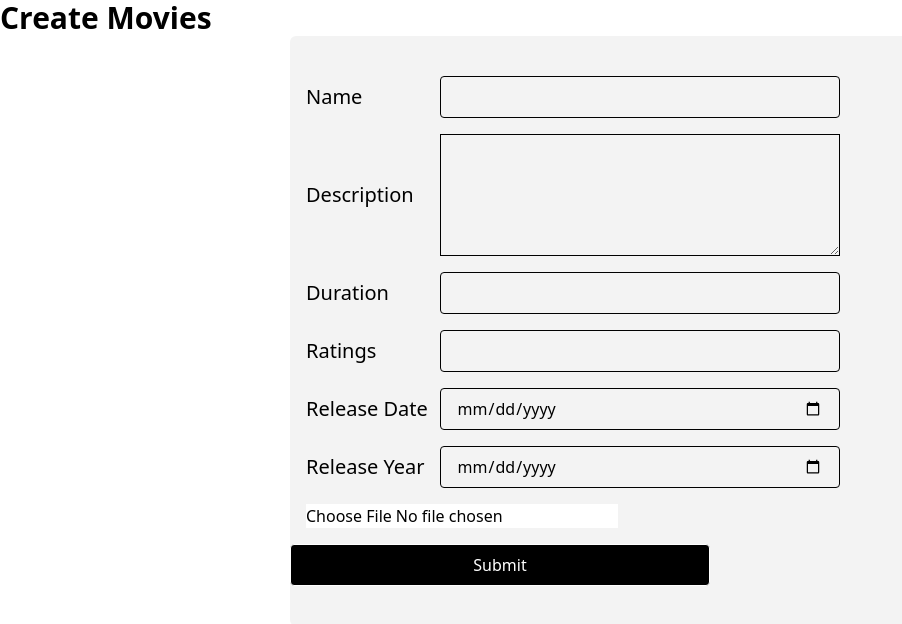
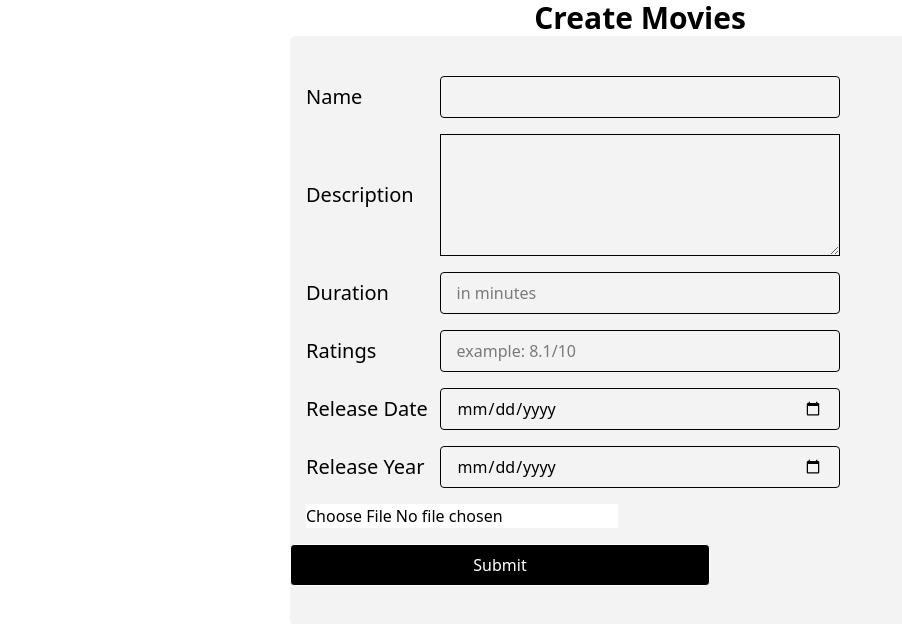
Before and after one commit to HarishBabu-DV/Form-Handling, a React (Vite) app: page / in a window 1280 px wide. Shown: the top 624 px of the page, without its empty margins (0-902 px from the left). Built offline with nearby package versions, Linux system fonts and the light colour scheme.

Commit message:
Created min and max for number inputs

```diff
--- a/src/pages/FormPage.jsx
+++ b/src/pages/FormPage.jsx
@@ -11,15 +11,24 @@ const FormPage = () => {
     duration:"",
     ratings:"",
     releaseDate:"",
-    releaseYear:""
+    releaseYear:"",
+    uploadedFile:""
   })
   const handleInputChange=(event)=>{
     [event.target.name]=event.target.value;
   }
+  const handleFileChange=(event)=>{
+    event.target.files && setFormData({
+      ...formData,
+      uploadedFile:event.target.files[0]
+    })
+    console.log(formData.uploadedFile);
+
+  }
   return (
     <section>
         {/* Heading  */}
-        <h1 className="text-3xl font-bold ">Create Movies</h1>
+        <h1 className="text-3xl font-bold text-center ">Create Movies</h1>
         {/* Creating New movies form  */}
         <form action="" className="flex justify-center">
           <div className="bg-[#f3f3f3] flex flex-col py-10 gap-y-4 max-w-[700px] w-full rounded-md">
@@ -36,12 +45,12 @@ const FormPage = () => {
 
             <div className="flex items-center px-4">
               <Label inputName={'duration'} labelName={'duration'} className={'capitalize'}/>
-              <input type="number" name="duration" id="" className="border-1 rounded-sm px-4 py-2 w-[60%]" />
+              <input type="number" name="duration" id="" min={1} max={300} placeholder="in minutes" className="border-1 rounded-sm px-4 py-2 w-[60%]" />
             </div>
 
             <div className="flex items-center px-4">
               <Label inputName={'ratings'} labelName={'ratings'} className={'capitalize'}/>
-              <input type="number" name="ratings" id="" className="border-1 rounded-sm px-4 py-2 w-[60%]" />
+              <input type="number" name="ratings" id="" min={0.1} max={10.0} className="border-1 rounded-sm px-4 py-2 w-[60%]" placeholder="example: 8.1/10" />
             </div>
 
              <div className="flex items-center px-4">
```
